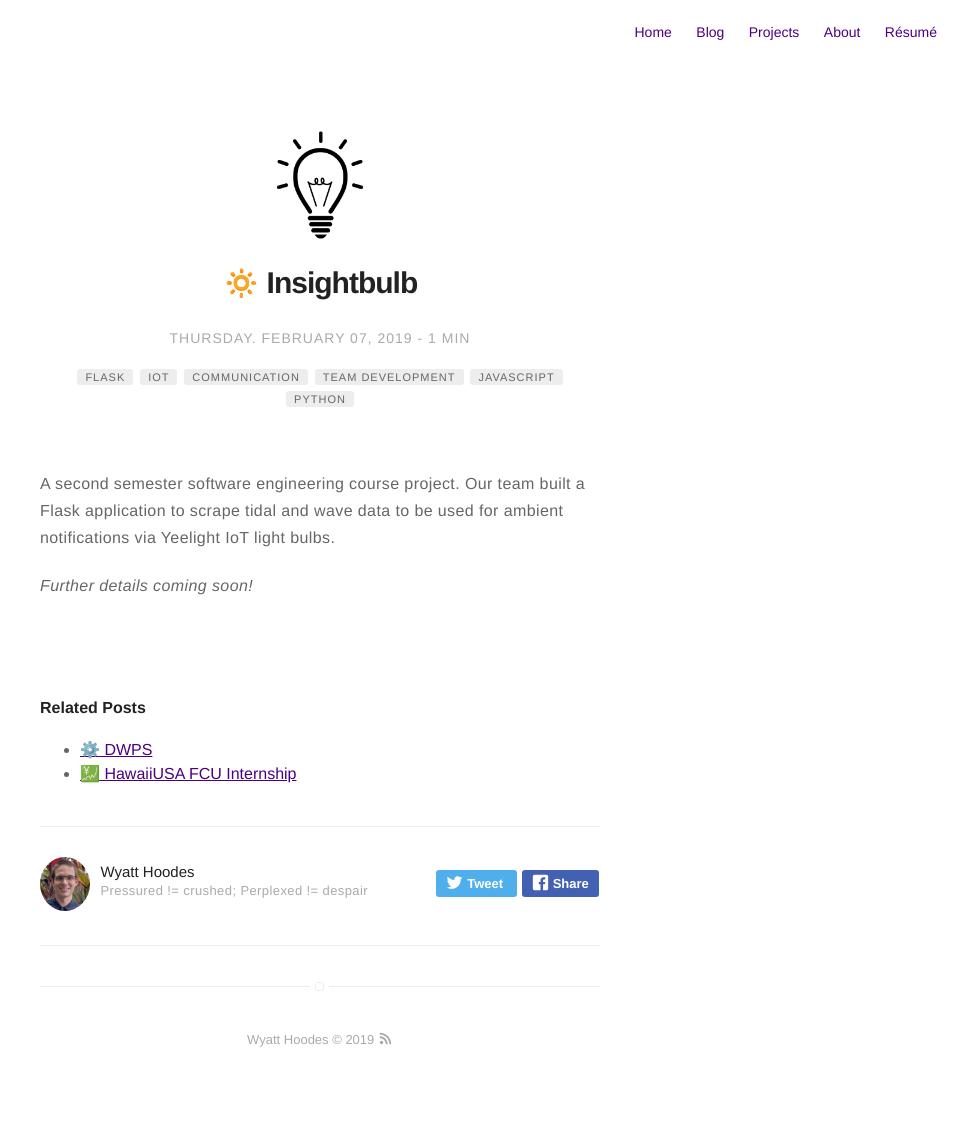
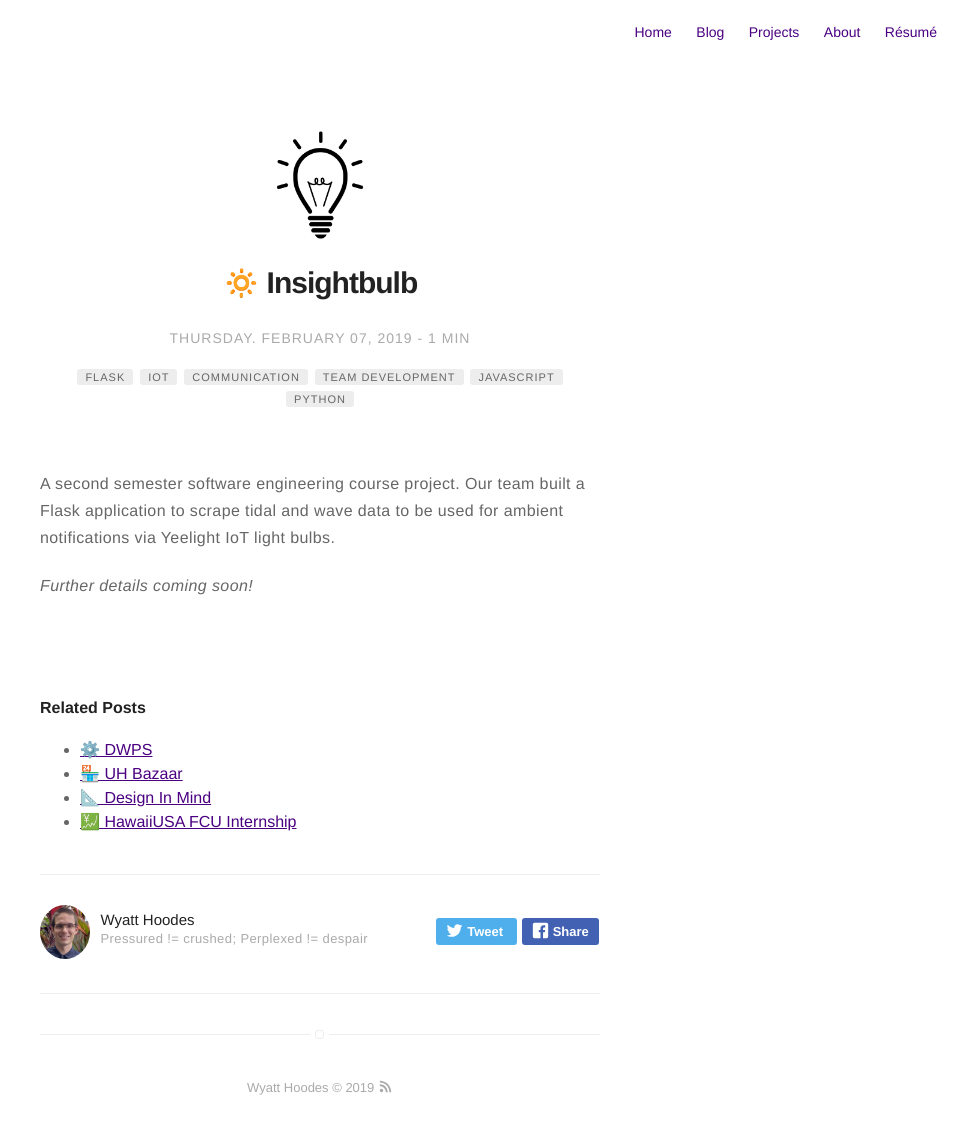
Before and after one commit to whoodes/whoodes.github.io, a Jekyll site: the page built from _posts/2019-04-30-project-insightbulb.markdown, in a window 1280 px wide. Shown: the whole page, without its empty margins (320-1280 px from the left). Built offline with Jekyll 4.4.1, drawn with Linux system fonts in a browser that asks for light colours; emoji names are drawn with the system emoji font; before the commit the page ends 1087 px from its top, so only the background shows below that.

Commit message:
tags: Fix tagification.

```diff
--- a/_posts/2018-12-06-project-uh-bazaar.markdown
+++ b/_posts/2018-12-06-project-uh-bazaar.markdown
@@ -5,7 +5,7 @@ date: 2018-12-06 22:10
 tag:
 - Semantic UI React
 - Meteor
-- Team Development
+- Team development
 - JetBrains
 image: /assets/images/bazaar-header.png
 headerImage: true
--- a/_posts/2019-04-30-project-insightbulb.markdown
+++ b/_posts/2019-04-30-project-insightbulb.markdown
@@ -7,8 +7,8 @@ tag:
 - IoT
 - Communication
 - Team development
-- Javascript
-- Python
+- javascript
+- python
 image: /assets/images/insightbulb.png
 headerImage: true
 projects: true
```
